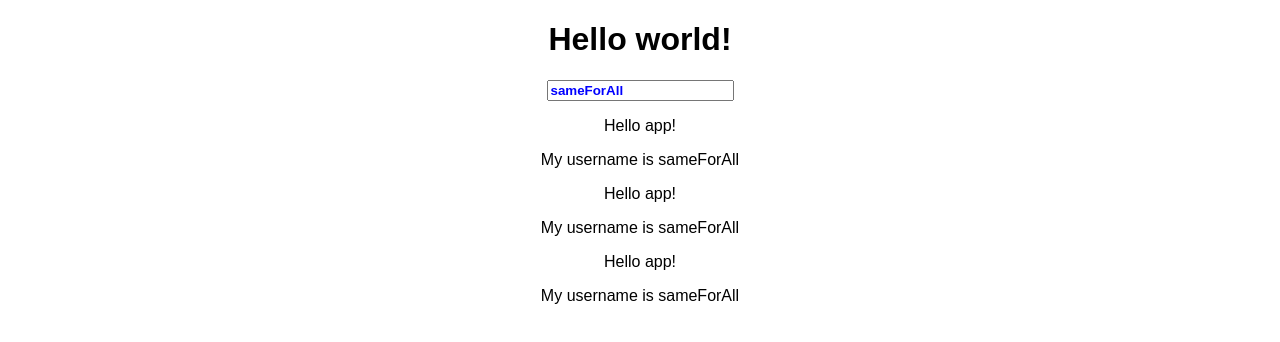
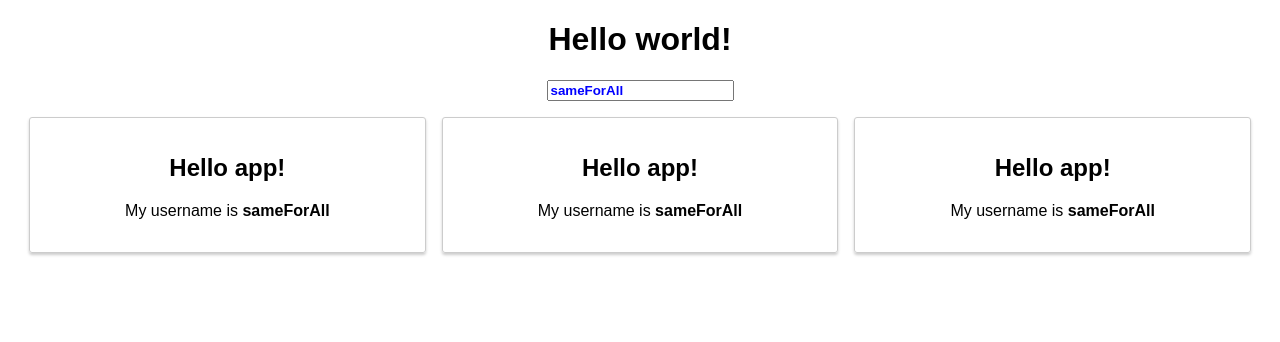
Before and after one commit to ElDav1d/react-complete-guide-tarea1, a React (Create React App) app: page / in a window 1280 px wide. Shown: the top 342 px of the page. Built offline with nearby package versions, Linux system fonts and the light colour scheme.

Commit message:
Style output component with stylesheet and semantics

```diff
--- /dev/null
+++ b/src/UserOutput/UserOutput.css
@@ -0,0 +1,13 @@
+.rgdt1-UserOutput_Container {
+    display: inline-block;
+    width: 28.333333%;
+    border: 1px solid #ccc;
+    border-radius: 3px;
+    box-shadow: 0 2px 3px #ccc;
+    padding: 1rem;
+    text-align: center;
+}
+
+.rgdt1-UserOutput_Container:not(:last-child) {
+    margin-right: 1rem;
+}
--- a/src/UserOutput/UserOutput.js
+++ b/src/UserOutput/UserOutput.js
@@ -1,10 +1,11 @@
 import React from 'react';
+import './UserOutput.css';
 
 const userOutput = (props) => {
     return (
-        <div>
-            <p>Hello app!</p>
-            <p>My username is {props.username}</p>
+        <div className="rgdt1-UserOutput_Container">
+            <h2>Hello app!</h2>
+            <p>My username is <b>{props.username}</b></p>
         </div>
     );
 };
```
